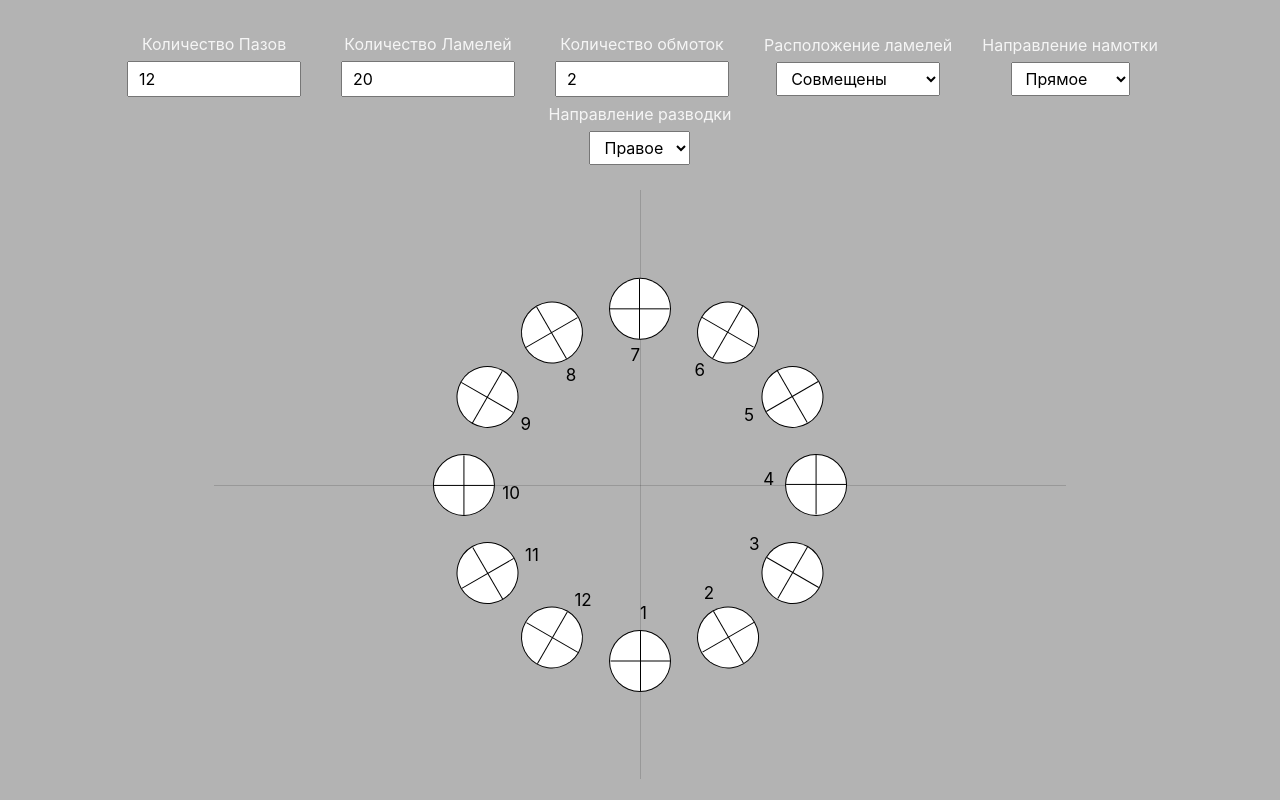
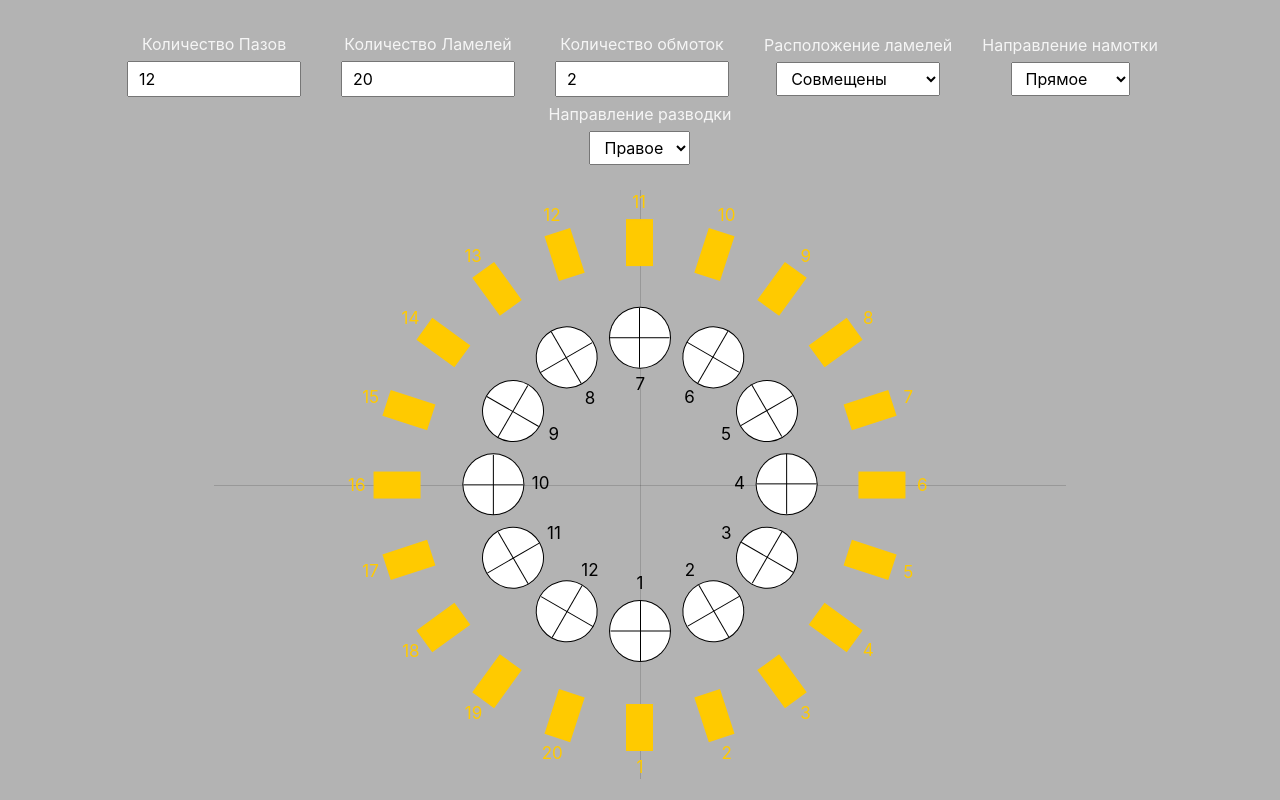
Before and after one commit to NewAlexey/electric-motors, a website built with Vite: page index.html in a window 1280 px wide. Built offline with nearby package versions, Linux system fonts and the light colour scheme.

Commit message:
rework: create base CircledElement class and extends Slot and Lamella class from Circled; rework and refactor functionality, utils, types and etc.

```diff
--- /dev/null
+++ b/src/schema/components/lamella/Lamella.ts
@@ -0,0 +1,40 @@
+import "./lamella.scss";
+import styles from "./variables.scss?inline";
+
+import { getValueFromScssExport } from "../../../shared/getValueFromScssExport.ts";
+import { CircledElement } from "../utils/CircledElement.ts";
+import { GetContainerWithLamellaListType } from "./type.ts";
+
+const LAMELLA_WIDTH_TITLE = "lamellaWidth";
+const LAMELLA_HEIGHT_TITLE = "lamellaHeight";
+const LAMELLA_CONTAINER_ID = "lamella__container";
+const LAMELLA_ID_TITLE_PART = "lamella_";
+
+export class Lamella extends CircledElement {
+    constructor() {
+        const lamellaWidth = getValueFromScssExport({
+            scssExportString: styles,
+            cssStyleLength: 2,
+            cssStyleName: LAMELLA_WIDTH_TITLE,
+        });
+
+        const lamellaHeight = getValueFromScssExport({
+            scssExportString: styles,
+            cssStyleLength: 2,
+            cssStyleName: LAMELLA_HEIGHT_TITLE,
+        });
+
+        super({
+            elementHeight: lamellaHeight,
+            elementWidth: lamellaWidth,
+            elementIdTitlePart: LAMELLA_ID_TITLE_PART,
+            containerId: LAMELLA_CONTAINER_ID,
+        });
+    }
+
+    public getContainerWithLamellaList({
+        lamellaCount,
+    }: GetContainerWithLamellaListType): HTMLElement {
+        return this.getContainerWithElementList({ elementCount: lamellaCount });
+    }
+}
--- /dev/null
+++ b/src/schema/components/lamella/lamella.scss
@@ -0,0 +1,31 @@
+@import "variables";
+
+#lamella__container {
+  width: $lamellaContainerWidth;
+  height: $lamellaContainerHeight;
+
+  position: absolute;
+}
+
+#lamella__container > div {
+  width: $lamellaWidth;
+  height: $lamellaHeight;
+  background-color: $lamellaMainColour;
+
+  position: absolute;
+
+  box-shadow: 0 0 0 1px $lamellaMainColour;
+
+  display: flex;
+  justify-content: center;
+  align-items: center;
+}
+
+#lamella__container span {
+  color: $lamellaMainColour;
+  font-size: 17px;
+
+  position: absolute;
+  top: 50px;
+  display: inline-block;
+}
--- /dev/null
+++ b/src/schema/components/lamella/type.ts
@@ -0,0 +1,3 @@
+export type GetContainerWithLamellaListType = {
+    lamellaCount: number;
+};
--- /dev/null
+++ b/src/schema/components/lamella/variables.scss
@@ -0,0 +1,13 @@
+$lamellaWidth: 25px;
+$lamellaHeight: 45px;
+$lamellaMainColour: #ffca00;
+$lamellaContainerWidth: 80%;
+$lamellaContainerHeight: 90%;
+
+:export {
+  lamellaWidth: $lamellaWidth;
+  lamellaHeight: $lamellaHeight;
+  lamellaMainColour: $lamellaMainColour;
+  lamellaContainerWidth: $lamellaContainerWidth;
+  lamellaContainerHeight: $lamellaContainerHeight;
+}
--- a/src/schema/components/slot/Slot.ts
+++ b/src/schema/components/slot/Slot.ts
@@ -1,76 +1,66 @@
 import "./slot.scss";
-import styles from "./varibales.scss?inline";
+import styles from "./variables.scss?inline";
+import { CircledElement } from "../utils/CircledElement.ts";
+import { getValueFromScssExport } from "../../../shared/getValueFromScssExport.ts";
+import { GetContainerWithSlotListType } from "./types.ts";
+import { getElementById } from "../../../shared/getElementById.ts";
 
-import { getElementCentralCoordsById } from "../../../shared/getElementCentralCoordsById.ts";
-import { getElementById } from "../../../shared/getElementById.ts";
-import { clearContainerContent } from "../../../shared/clearContainerContent.ts";
-import {
-    createSlotElementPropsType,
-    createSlotElementStylesType,
-    createSlotElementType,
-    DrawSlotPropsType,
-} from "./types.ts";
-import { getValueFromScssExport } from "../../../shared/getValueFromScssExport.ts";
-import { getRotateAngleByCountAndIndex } from "../../../shared/getRotateAngleByCountAndIndex.ts";
+const SLOT_WIDTH_TITLE = "slotWidth";
+const SLOT_HEIGHT_TITLE = "slotHeight";
+const SLOT_CONTAINER_ID = "slot__container";
+const SLOT_ID_TITLE_PART = "slot_";
 
-export class Slot {
+export class Slot extends CircledElement {
     private readonly SECTOR_CONTAINER_CLASS = "sector__container";
-    private readonly SLOT_WIDTH_TITLE = "slotWidth";
-    private readonly SLOT_HEIGHT_TITLE = "slotHeight";
-    private readonly SLOT_LIST_CONTAINER_ID = "slot__container";
-    private readonly SLOT_ID_TITLE_PART = "slot_";
-    private readonly SLOT_WIDTH_PX: number;
-    private readonly SLOT_HEIGHT_PX: number;
-    private readonly slotIdList: Array<string> = [];
 
     constructor() {
-        this.SLOT_WIDTH_PX = getValueFromScssExport({
+        const slotWidth = getValueFromScssExport({
             scssExportString: styles,
             cssStyleLength: 2,
-            cssStyleName: this.SLOT_WIDTH_TITLE,
+            cssStyleName: SLOT_WIDTH_TITLE,
         });
 
-        this.SLOT_HEIGHT_PX = getValueFromScssExport({
+        const slowHeight = getValueFromScssExport({
             scssExportString: styles,
             cssStyleLength: 2,
-            cssStyleName: this.SLOT_HEIGHT_TITLE,
+            cssStyleName: SLOT_HEIGHT_TITLE,
+        });
+
+        super({
+            elementHeight: slowHeight,
+            elementWidth: slotWidth,
+            elementIdTitlePart: SLOT_ID_TITLE_PART,
+            containerId: SLOT_CONTAINER_ID,
         });
     }
 
-    public getContainerWithSlotElements({
+    public getContainerWithSlotList({
         slotCount,
         windingCount,
-    }: DrawSlotPropsType) {
-        const slotListContainer = getElementById(this.SLOT_LIST_CONTAINER_ID);
+    }: GetContainerWithSlotListType) {
+        const slotContainer = this.getContainerWithElementList({
+            elementCount: slotCount,
+        });
+        this.fillSlotBySectorLines(windingCount);
 
-        clearContainerContent(slotListContainer);
-        this.slotIdList.splice(0, this.slotIdList.length);
+        return slotContainer;
+    }
 
-        const slotContainerCenterCoords = getElementCentralCoordsById(
-            this.SLOT_LIST_CONTAINER_ID,
-        );
+    private fillSlotBySectorLines(windingCount: number): void {
+        const slotIdList = this.getSlotIdList();
+        const slotContainer = getElementById(SLOT_CONTAINER_ID);
 
-        for (let i = 0; i < slotCount; i++) {
-            const { serialNumber, rotateAngle, slotElement } =
-                this.createSlotElement({
-                    slotContainerCenterCoords,
-                    slotCount,
-                    index: i,
-                });
+        slotIdList.forEach((slotId) => {
+            const slotElement = slotContainer.querySelector(`#${slotId}`);
 
-            const serialNumberElement = this.createSerialNumberElement({
-                serialNumber,
-                rotateAngle,
-            });
+            if (!slotElement) {
+                throw Error(`Check slot id - ${slotId}`);
+            }
 
-            const sectorContainer = this.createSectorLines(windingCount);
+            const sectorLineContainer = this.createSectorLines(windingCount);
 
-            slotElement.appendChild(serialNumberElement);
-            slotElement.appendChild(sectorContainer);
-            slotListContainer.appendChild(slotElement);
-        }
-
-        return slotListContainer;
+            slotElement.appendChild(sectorLineContainer);
+        });
     }
 
     private createSectorLines(windingCount: number): HTMLDivElement {
@@ -87,80 +77,4 @@ export class Slot {
 
         return sectorLinesContainer;
     }
-
-    private createSerialNumberElement({
-        serialNumber,
-        rotateAngle,
-    }: {
-        serialNumber: number;
-        rotateAngle: number;
-    }): HTMLSpanElement {
-        const serialNumberElement = document.createElement("span");
-        serialNumberElement.innerText = String(serialNumber);
-        serialNumberElement.style.transform = `rotate(${rotateAngle}deg)`;
-
-        return serialNumberElement;
-    }
-
-    private createSlotElement({
-        slotCount,
-        slotContainerCenterCoords,
-        index,
-    }: createSlotElementPropsType): createSlotElementType {
-        const slotElement = document.createElement("div");
-
-        const {
-            id,
-            serialNumber,
-            leftCoordinate,
-            topCoordinate,
-            transformOriginStyle,
-            rotateAngle,
-        } = this.createSlotStyles({
-            index,
-            slotCount,
-            slotContainerCenterCoords,
-        });
-
-        slotElement.id = id;
-        slotElement.style.left = leftCoordinate;
-        slotElement.style.top = topCoordinate;
-        slotElement.style.transformOrigin = transformOriginStyle;
-        slotElement.style.transform = `rotate(${-rotateAngle}deg)`;
-
-        this.slotIdList.push(id);
-
-        return { slotElement, rotateAngle, serialNumber };
-    }
-
-    private createSlotStyles({
-        slotCount,
-        slotContainerCenterCoords,
-        index,
-    }: createSlotElementPropsType): createSlotElementStylesType {
-        const leftCoordinate = `${
-            slotContainerCenterCoords.x - this.SLOT_WIDTH_PX / 2
-        }px`;
-        const topCoordinate = `${
-            slotContainerCenterCoords.y +
-            slotContainerCenterCoords.y -
-            this.SLOT_HEIGHT_PX
-        }px`;
-        const transformOriginStyle = `${this.SLOT_WIDTH_PX / 2}px -${
-            slotContainerCenterCoords.y - this.SLOT_HEIGHT_PX
-        }px`;
-        const rotateAngle = getRotateAngleByCountAndIndex(slotCount, index);
-
-        const serialNumber = index + 1;
-        const id = `${this.SLOT_ID_TITLE_PART}${serialNumber}`;
-
-        return {
-            id,
-            rotateAngle,
-            serialNumber,
-            topCoordinate,
-            leftCoordinate,
-            transformOriginStyle,
-        };
-    }
 }
--- a/src/schema/components/slot/slot.scss
+++ b/src/schema/components/slot/slot.scss
@@ -1,8 +1,8 @@
-@import "varibales";
+@import "variables";
 
 #slot__container {
-  width: 70%;
-  height: 70%;
+  width: $slotContainerWidth;
+  height: $slotContainerHeight;
   position: absolute;
 }
 
@@ -16,6 +16,10 @@
   position: absolute;
 
   box-shadow: 0 0 0 1px $slotMainColour;
+
+  display: flex;
+  justify-content: center;
+  align-items: center;
 }
 
 #slot__container span {
--- a/src/schema/components/slot/varibales.scss
+++ b/src/schema/components/slot/variables.scss
@@ -1,9 +1,13 @@
 $slotWidth: 60px;
 $slotHeight: 60px;
 $slotMainColour: #000000;
+$slotContainerWidth: 60%;
+$slotContainerHeight: 60%;
 
 :export {
   slotWidth: $slotWidth;
   slotHeight: $slotHeight;
   slotMainColour: $slotMainColour;
+  slotContainerWidth: $slotContainerWidth;
+  slotContainerHeight: $slotContainerHeight;
 }
--- /dev/null
+++ b/src/schema/components/utils/CircledElement.ts
@@ -0,0 +1,145 @@
+import {
+    CircledElementConstructorType,
+    CreateElementPropsType,
+    CreateElementStylesType,
+    CreateElementType,
+    CreateSerialNumberElementType,
+    GetContainerWithElementsListType,
+} from "./types.ts";
+import { getElementById } from "../../../shared/getElementById.ts";
+import { clearContainerContent } from "../../../shared/clearContainerContent.ts";
+import { getElementCentralCoordsById } from "../../../shared/getElementCentralCoordsById.ts";
+import { getRotateAngleByCountAndIndex } from "../../../shared/getRotateAngleByCountAndIndex.ts";
+
+export class CircledElement {
+    private readonly ELEMENT_WIDTH_PX: number;
+    private readonly ELEMENT_HEIGHT_PX: number;
+    private readonly ELEMENT_ID_TITLE_PART: string;
+    private readonly CONTAINER_ID: string;
+    private readonly ELEMENT_ID_LIST: Array<string> = [];
+
+    constructor({
+        containerId,
+        elementWidth,
+        elementHeight,
+        elementIdTitlePart,
+    }: CircledElementConstructorType) {
+        this.CONTAINER_ID = containerId;
+        this.ELEMENT_WIDTH_PX = elementWidth;
+        this.ELEMENT_HEIGHT_PX = elementHeight;
+        this.ELEMENT_ID_TITLE_PART = elementIdTitlePart;
+    }
+
+    protected getContainerWithElementList({
+        elementCount,
+    }: GetContainerWithElementsListType): HTMLElement {
+        const elementListContainer = getElementById(this.CONTAINER_ID);
+
+        this.clearIdList();
+        clearContainerContent(elementListContainer);
+
+        const elementContainerCenterCoords = getElementCentralCoordsById(
+            this.CONTAINER_ID,
+        );
+
+        for (let i = 0; i < elementCount; i++) {
+            const { element, rotateAngle, serialNumber } = this.createElement({
+                elementCount,
+                elementContainerCenterCoords,
+                index: i,
+            });
+
+            const serialNumberElement = this.createSerialNumberElement({
+                serialNumber,
+                rotateAngle,
+            });
+
+            element.appendChild(serialNumberElement);
+            elementListContainer.appendChild(element);
+        }
+
+        return elementListContainer;
+    }
+
+    protected getSlotIdList(): Array<string> {
+        return this.ELEMENT_ID_LIST;
+    }
+
+    private createElement({
+        elementCount,
+        index,
+        elementContainerCenterCoords,
+    }: CreateElementPropsType): CreateElementType {
+        const element = document.createElement("div");
+
+        const {
+            id,
+            rotateAngle,
+            serialNumber,
+            topCoordinate,
+            leftCoordinate,
+            transformOriginStyle,
+        } = this.createElementStyles({
+            index,
+            elementCount,
+            elementContainerCenterCoords,
+        });
+
+        element.id = id;
+        element.id = id;
+        element.style.left = leftCoordinate;
+        element.style.top = topCoordinate;
+        element.style.transformOrigin = transformOriginStyle;
+        element.style.transform = `rotate(${-rotateAngle}deg)`;
+
+        this.ELEMENT_ID_LIST.push(id);
+
+        return { element: element, rotateAngle, serialNumber };
+    }
+
+    private createElementStyles({
+        index,
+        elementCount,
+        elementContainerCenterCoords,
+    }: CreateElementPropsType): CreateElementStylesType {
+        const leftCoordinate = `${
+            elementContainerCenterCoords.x - this.ELEMENT_WIDTH_PX / 2
+        }px`;
+        const topCoordinate = `${
+            elementContainerCenterCoords.y +
+            elementContainerCenterCoords.y -
+            this.ELEMENT_HEIGHT_PX
+        }px`;
+        const transformOriginStyle = `${this.ELEMENT_WIDTH_PX / 2}px -${
+            elementContainerCenterCoords.y - this.ELEMENT_HEIGHT_PX
+        }px`;
+        const rotateAngle = getRotateAngleByCountAndIndex(elementCount, index);
+
+        const serialNumber = index + 1;
+        const id = `${this.ELEMENT_ID_TITLE_PART}${serialNumber}`;
+
+        return {
+            id,
+            rotateAngle,
+            serialNumber,
+            topCoordinate,
+            leftCoordinate,
+            transformOriginStyle,
+        };
+    }
+
+    private createSerialNumberElement({
+        serialNumber,
+        rotateAngle,
+    }: CreateSerialNumberElementType): HTMLSpanElement {
+        const serialNumberElement = document.createElement("span");
+        serialNumberElement.innerText = String(serialNumber);
+        serialNumberElement.style.transform = `rotate(${rotateAngle}deg)`;
+
+        return serialNumberElement;
+    }
+
+    private clearIdList() {
+        this.ELEMENT_ID_LIST.splice(0, this.ELEMENT_ID_LIST.length);
+    }
+}
--- /dev/null
+++ b/src/schema/components/utils/types.ts
@@ -0,0 +1,38 @@
+import { ElementCenteredCoordsType } from "../../../shared/getElementCentralCoordsById.ts";
+
+export type CircledElementConstructorType = {
+    elementWidth: number;
+    elementHeight: number;
+    elementIdTitlePart: string;
+    containerId: string;
+};
+
+export type GetContainerWithElementsListType = {
+    elementCount: number;
+};
+
+export type CreateElementPropsType = {
+    index: number;
+    elementCount: number;
+    elementContainerCenterCoords: ElementCenteredCoordsType;
+};
+
+export type CreateElementType = {
+    element: HTMLDivElement;
+    rotateAngle: number;
+    serialNumber: number;
+};
+
+export type CreateElementStylesType = {
+    id: string;
+    rotateAngle: number;
+    serialNumber: number;
+    topCoordinate: string;
+    leftCoordinate: string;
+    transformOriginStyle: string;
+};
+
+export type CreateSerialNumberElementType = {
+    serialNumber: number;
+    rotateAngle: number;
+};
--- a/src/schema/schema.scss
+++ b/src/schema/schema.scss
@@ -11,10 +11,3 @@
     justify-content: center;
     align-items: center;
 }
-
-#lamella__container {
-    width: 80%;
-    height: 90%;
-
-    position: absolute;
-}
--- a/src/schema/schema.ts
+++ b/src/schema/schema.ts
@@ -2,6 +2,7 @@ import "./schema.scss";
 
 import { FormSettingsStateType } from "../form/types.ts";
 import { Axis } from "./components/axis/Axis.ts";
+import { Lamella } from "./components/lamella/Lamella.ts";
 import { Slot } from "./components/slot/Slot.ts";
 
 export class Schema {
@@ -9,20 +10,26 @@ export class Schema {
 
     private readonly AxisClass = new Axis();
     private readonly SlotClass = new Slot();
+    private readonly LamellaClass = new Lamella();
 
     constructor() {
         this.AxisClass.drawAxis(this.SCHEMA_CONTAINER_ID);
     }
 
     public drawSchema(schemaSettings: FormSettingsStateType) {
-        const { slot, windingCount } = schemaSettings;
+        const { slot, windingCount, lamella } = schemaSettings;
 
-        const slotContainer = this.SlotClass.getContainerWithSlotElements({
+        const slotContainer = this.SlotClass.getContainerWithSlotList({
             slotCount: Number(slot),
             windingCount: Number(windingCount),
         });
 
+        const lamellaContainer = this.LamellaClass.getContainerWithLamellaList({
+            lamellaCount: Number(lamella),
+        });
+
         this.addElementsIntoSchema(slotContainer);
+        this.addElementsIntoSchema(lamellaContainer);
     }
 
     private addElementsIntoSchema(element: Element) {
```
Also changed, not shown: src/schema/components/slot/types.ts (+1 -24 lines).
